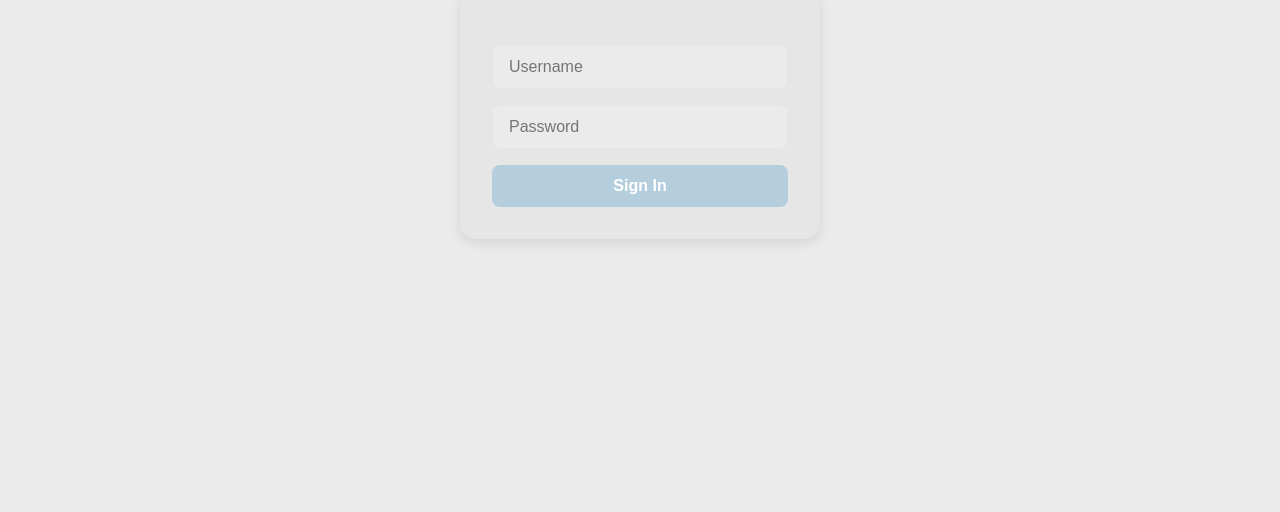
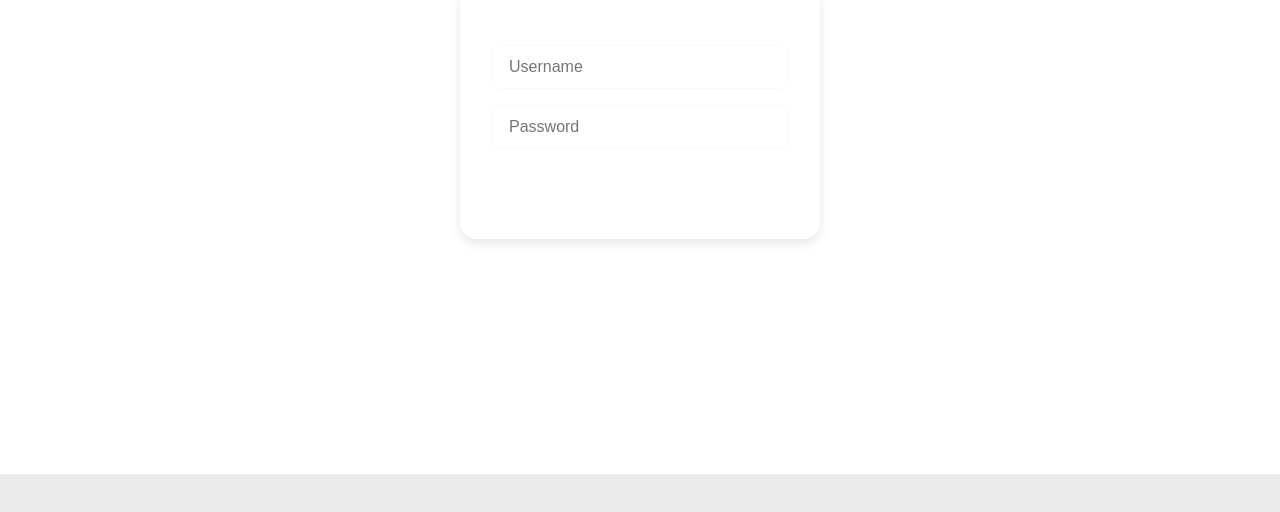
Before and after one commit to AlfonsoGismera/dashboard-hotel-miranda, a React (Vite) app: page /login in a window 1280 px wide. Shown: the part 246-758 px from the top of the page. Built offline with nearby package versions, Linux system fonts and the light colour scheme.

Commit message:
Act styles

```diff
--- a/src/pages/Dashboard.jsx
+++ b/src/pages/Dashboard.jsx
@@ -11,6 +11,8 @@ const PageWrapper = styled.div`
   flex-direction: column;
   gap: 1rem;
   padding: 1rem;
+  background-color: ${({ theme }) => theme.pageBackground};
+
 `;
 
 const TopCards = styled.div`
--- a/src/pages/Rooms.jsx
+++ b/src/pages/Rooms.jsx
@@ -15,7 +15,7 @@ const Tab = styled.div`
   color: ${({ $active, theme }) => $active ? theme.text : theme.subtitle};
 `;
 const AddButton = styled.button`
-  background: ${({ theme }) => theme.primary}; color:#fff; border:none;
+  background: ${({ theme }) => theme.primary};  color: ${({ theme }) => theme.text};  border:none;
   padding:0.5rem 1rem; border-radius:0.25rem; cursor:pointer;
   &:hover { opacity:0.9; }
 `;
@@ -42,7 +42,7 @@ const PageControls = styled.div`display:flex; gap:0.5rem;`;
 const PageButton = styled.button`
   padding:0.4rem 0.8rem; border:none; border-radius:0.25rem; cursor:pointer;
   background:${({ $active, theme }) => $active ? theme.primary : 'transparent'};
-  color:${({ $active, theme }) => $active ? '#fff' : theme.text};
+  color:${({ $active, theme }) => $active ? ' color: ${({ theme }) => theme.text};' : theme.text};
   &:hover{background:${({ theme }) => theme.iconActive}; color:#fff;}
 `;
 
--- a/src/styles/Styled-components.jsx
+++ b/src/styles/Styled-components.jsx
@@ -3,16 +3,25 @@ import { createGlobalStyle } from 'styled-components';
 const GlobalStyle = createGlobalStyle`
   *, *::before, *::after {
     box-sizing: border-box;
+
   }
 
-  body, html, #root {
+  body,main, html, #root {
     margin: 0;
     padding: 0;
     width: 100%;
     height: 100%;
-    background: ${({ theme }) => theme.background};
+    background: ${({ theme }) => theme.pageBackground};
     color: ${({ theme }) => theme.text};
     font-family: 'Poppins', sans-serif;
+  }
+  Table{
+    background: ${({ theme }) => theme.cardBg};
+    border-radius: 0.5rem;
+  }
+  button {
+    color: ${({ theme }) => theme.text};
+
   }
 
 
--- a/src/styles/themes.js
+++ b/src/styles/themes.js
@@ -1,8 +1,8 @@
 export const lightTheme = {
-  background: '#EBEBEB',
+  background: '#ffffff',
   text: '#393939',
-  primary: '#b4cede',
-  cardBg: '#00000005',
+  primary: '#FFFFFF',
+  cardBg: '#ffffff',
   borderColor: '#00000005',
   subtitle: '#799283',
   chart: {
@@ -10,11 +10,12 @@ export const lightTheme = {
     barSecondary: '#E23428'
   },
   iconActive: '#434dbf',
+  pageBackground: '#EBEBEB',
 };
 export const darkTheme = {
-  background: '#202020',
+  background: '#333232',
   text: '#FFFFFF',
-  primary: '#135846',
+  primary: '#202020',
   cardBg: '#00000005',
   borderColor: '#00000005',
   subtitle: '#799283',
@@ -23,4 +24,5 @@ export const darkTheme = {
     barSecondary: '#E23428'
   },
   iconActive: '#5AD07A',
+  pageBackground: '#252525',
 };
```
